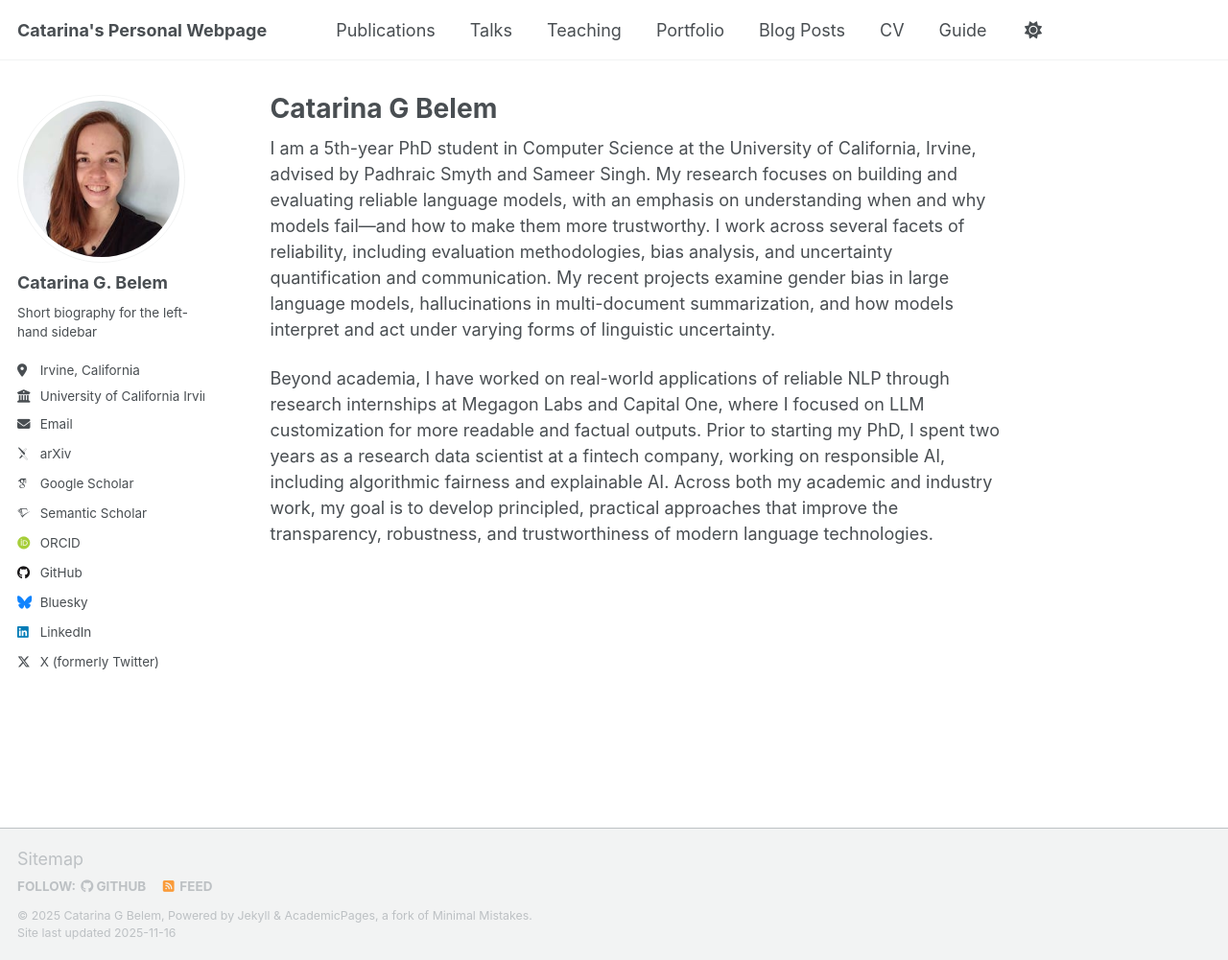
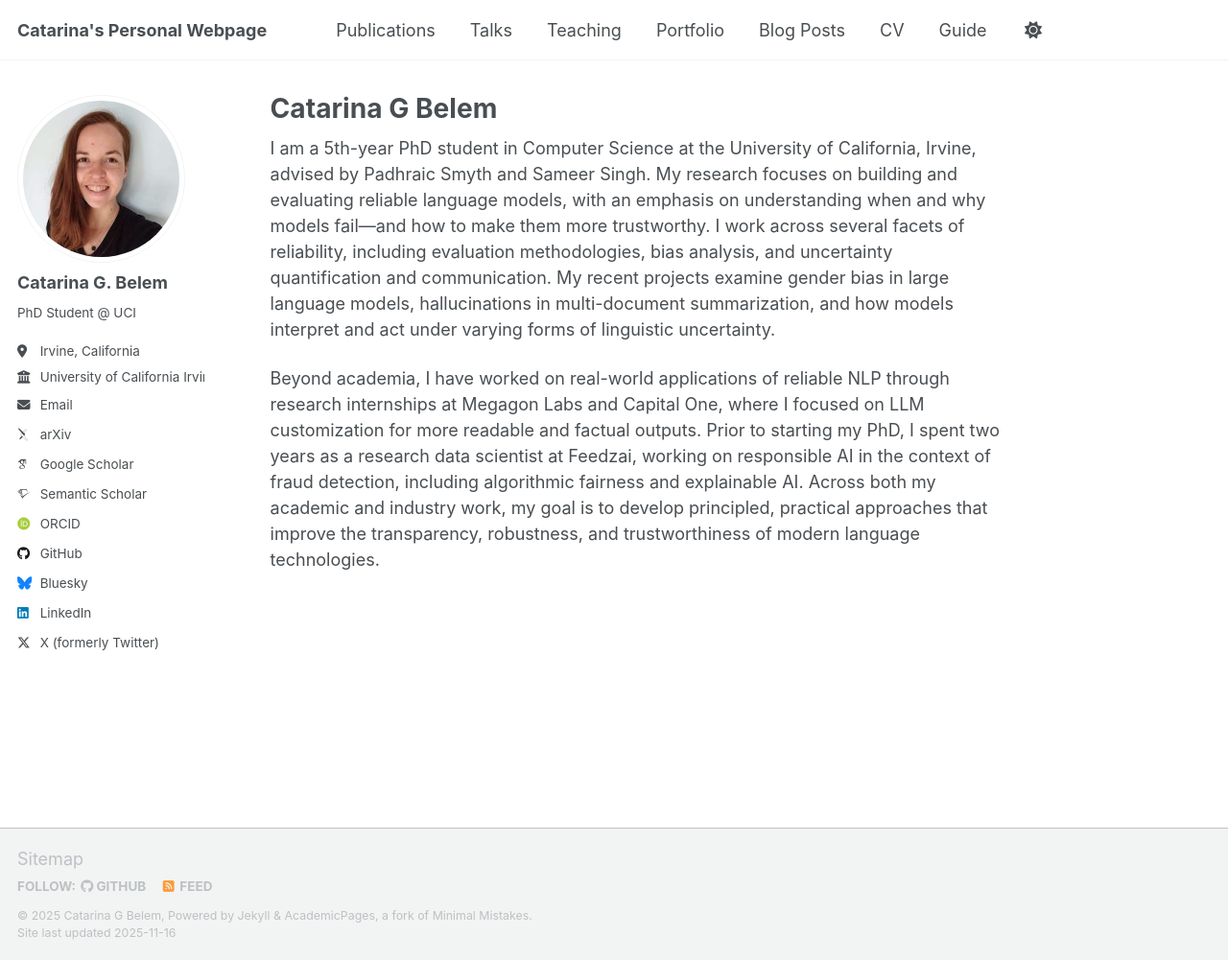
Before and after one commit to PastelBelem8/PastelBelem8.github.io, a Jekyll site: the page built from _pages/about.md, in a window 1280 px wide and 1001 px high. Shown: the whole window at 96% size. Built offline with Jekyll 4.4.1, drawn with Linux system fonts in a browser that asks for light colours; some web fonts are replaced; a script that is not in the unit is left out.

Commit message:
Update about me

```diff
--- a/_config.yml
+++ b/_config.yml
@@ -26,7 +26,7 @@ author:
   avatar           : "profile.jpg"
   name             : "Catarina G. Belem"
   pronouns         : # example: "she/her"
-  bio              : "Short biography for the left-hand sidebar"
+  bio              : "PhD Student @ UCI"
   location         : "Irvine, California"
   employer         : "University of California Irvine"
   uri              : # URL
--- a/_pages/about.md
+++ b/_pages/about.md
@@ -9,4 +9,4 @@ redirect_from:
 
 I am a 5th-year PhD student in Computer Science at the University of California, Irvine, advised by Padhraic Smyth and Sameer Singh. My research focuses on building and evaluating reliable language models, with an emphasis on understanding when and why models fail—and how to make them more trustworthy. I work across several facets of reliability, including evaluation methodologies, bias analysis, and uncertainty quantification and communication. My recent projects examine gender bias in large language models, hallucinations in multi-document summarization, and how models interpret and act under varying forms of linguistic uncertainty.
 
-Beyond academia, I have worked on real-world applications of reliable NLP through research internships at Megagon Labs and Capital One, where I focused on LLM customization for more readable and factual outputs. Prior to starting my PhD, I spent two years as a research data scientist at a fintech company, working on responsible AI, including algorithmic fairness and explainable AI. Across both my academic and industry work, my goal is to develop principled, practical approaches that improve the transparency, robustness, and trustworthiness of modern language technologies.
+Beyond academia, I have worked on real-world applications of reliable NLP through research internships at Megagon Labs and Capital One, where I focused on LLM customization for more readable and factual outputs. Prior to starting my PhD, I spent two years as a research data scientist at Feedzai, working on responsible AI in the context of fraud detection, including algorithmic fairness and explainable AI. Across both my academic and industry work, my goal is to develop principled, practical approaches that improve the transparency, robustness, and trustworthiness of modern language technologies.
```
